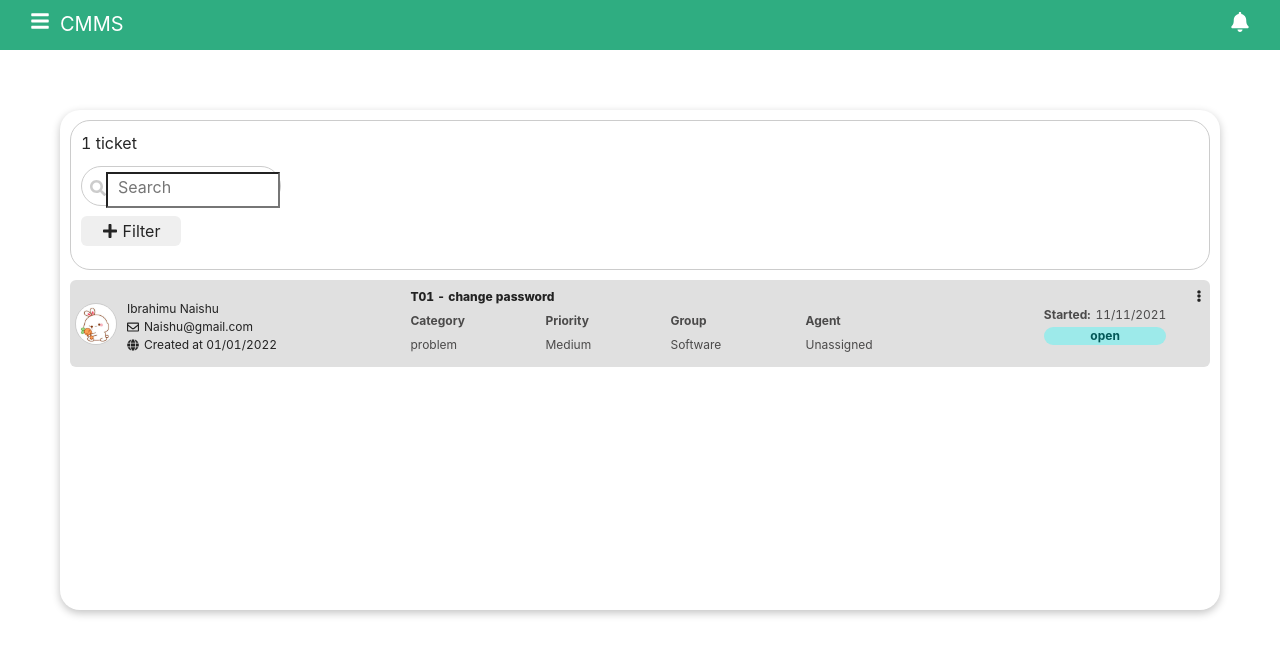
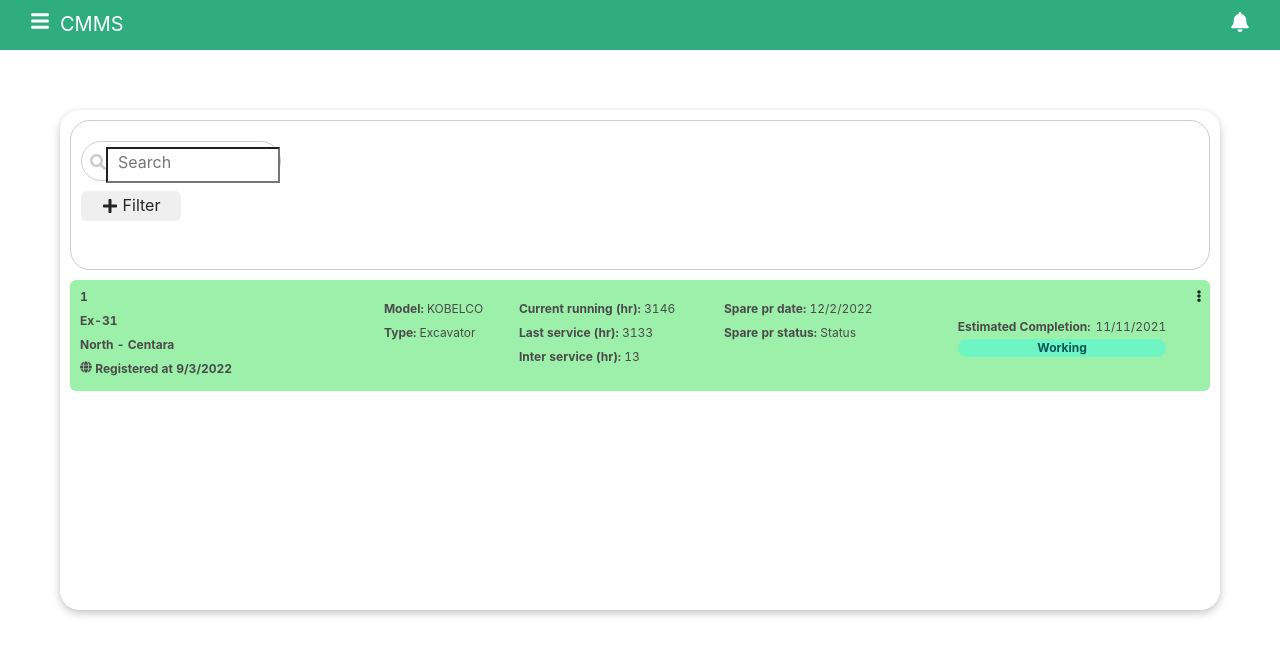
Before and after one commit to Usagi5677/cmms-prototype-frontend, a React (Create React App) app: page /machinaries in a window 1280 px wide. Shown: the top 654 px of the page. Built offline with nearby package versions, Linux system fonts and the light colour scheme.

Commit message:
FEAT: Add Machinaries Layout

```diff
--- a/src/containers/Machinaries/Machinaries.module.css
+++ b/src/containers/Machinaries/Machinaries.module.css
@@ -55,16 +55,7 @@
 .machinaries-container .machinaries-options-wrapper__filter > span {
   margin-left: 5px;
 }
-/*
-.machinaries-container .machinaries-list-wrapper {
-  width: 100%;
-  height: calc(100% - 160px);
-  margin-top: 10px;
-  border-radius: 20px;
-  border: 2px solid grey;
-  border-radius: 20px;
-}
-*/
+
 .machinaries-container .machinaries-wrapper {
   font-size: 0.75rem;
   display: flex;
@@ -73,7 +64,7 @@
   padding: 5px;
   margin: 10px 0;
   border-radius: 6px;
-  background-color: rgb(224, 224, 224);
+  background-color: rgb(156, 240, 170);
 }
 
 .machinaries-container .machinaries-wrapper__user-details-wrapper {
@@ -128,7 +119,7 @@
 }
 .machinaries-container .machinaries-wrapper__ticket-details__priority-wrapper {
   margin-left: 5px;
-  width: 125px;
+  width: 200px;
 }
 .machinaries-container .machinaries-wrapper__ticket-details__group-wrapper {
   margin-right: 5px;
@@ -136,7 +127,7 @@
 }
 .machinaries-container .machinaries-wrapper__ticket-details__agent-wrapper {
   margin-left: 5px;
-  width: 125px;
+  width: 150px;
 }
 
 .machinaries-container .machinaries-wrapper__ticket-details__category-title,
--- a/src/containers/Machinaries/Machinaries.tsx
+++ b/src/containers/Machinaries/Machinaries.tsx
@@ -1,4 +1,3 @@
-
 import {
   FaGlobe,
   FaRegEnvelope,
@@ -10,112 +9,290 @@ import classes from "./Machinaries.module.css";
 
 const Machinaries = () => {
   return (
-    <div className={classes['machinaries-container']}>
-      <div className={classes['machinaries-options-wrapper']}>
-        <div className={classes['machinaries-options-wrapper__ticket-amount']}>
-          1 ticket
-        </div>
-        <div className={classes['machinaries-options-wrapper__search-wrapper']}>
-          <div className={classes['machinaries-options-wrapper__search-wrapper_icon']}>
+    <div className={classes["machinaries-container"]}>
+      <div className={classes["machinaries-options-wrapper"]}>
+        <div className={classes["machinaries-options-wrapper__search-wrapper"]}>
+          <div
+            className={
+              classes["machinaries-options-wrapper__search-wrapper_icon"]
+            }
+          >
             <FaSearch />
           </div>
           <input type="text" name="" id="" placeholder="Search" />
         </div>
 
-        <button className={classes['machinaries-options-wrapper__filter']}>
+        <button className={classes["machinaries-options-wrapper__filter"]}>
           <FaPlus />
           <span>Filter</span>
         </button>
       </div>
-      <div className={classes['machinaries-wrapper']}>
-        <div className={classes['machinaries-wrapper__user-details-container']}>
-          <div className={classes['machinaries-wrapper__user-details-wrapper']}>
-            <img
-              className={classes['machinaries-wrapper__user-details__icon']}
-              src="./avatar.jpg"
-              alt=""
-            />
-            <div className={classes['machinaries-wrapper__user-details__user-info-wrapper']}>
-              <div className={classes['machinaries-wrapper__user-details__fullname']}>
-                Ibrahimu Naishu
-              </div>
-              <div className={classes['machinaries-wrapper__user-details__email-wrapper']}>
-                <div className={classes['machinaries-wrapper__user-details__email__icon']}>
-                  <FaRegEnvelope />
+      <div className={classes["machinaries-wrapper"]}>
+        <div className={classes["machinaries-wrapper__user-details-container"]}>
+          <div className={classes["machinaries-wrapper__user-details-wrapper"]}>
+            <div
+              className={
+                classes["machinaries-wrapper__ticket-details__info-wrapper"]
+              }
+            >
+              <div
+                className={
+                  classes[
+                    "machinaries-wrapper__ticket-details__priority-wrapper"
+                  ]
+                }
+              >
+                <div
+                  className={
+                    classes[
+                      "machinaries-wrapper__ticket-details__priority-title"
+                    ]
+                  }
+                >
+                  {" "}
+                  1{" "}
                 </div>
-                <div className={classes['machinaries-wrapper__user-details__email__text']}>
-                  Naishu@gmail.com
+                <div
+                  className={
+                    classes[
+                      "machinaries-wrapper__ticket-details__category-title"
+                    ]
+                  }
+                >
+                  Ex-31
                 </div>
-              </div>
-              <div className={classes['machinaries-wrapper__user-details__created-date-wrapper']}>
-                <div className={classes['machinaries-wrapper__user-details__created-date__icon']}>
-                  <FaGlobe />
+                <div
+                  className={
+                    classes[
+                      "machinaries-wrapper__ticket-details__category-title"
+                    ]
+                  }
+                >
+                  North - Centara
                 </div>
-                <div className={classes['machinaries-wrapper__user-details__created-date__date']}>
-                  Created at 01/01/2022
+                <div
+                  className={
+                    classes[
+                      "machinaries-wrapper__ticket-details__category-title"
+                    ]
+                  }
+                >
+                  <FaGlobe /> Registered at <span>9/3/2022</span>
                 </div>
               </div>
             </div>
           </div>
-          <div className={classes['machinaries-wrapper__divider']}></div>
-          <div className={classes['machinaries-wrapper__ticket-details-wrapper']}>
-            <div className={classes['machinaries-wrapper__ticket-details__title']}>
-              T01 - change password
-            </div>
-            <div className={classes['machinaries-wrapper__ticket-details__info-container']}>
-              <div className={classes['machinaries-wrapper__ticket-details__info-wrapper']}>
-                <div className={classes['machinaries-wrapper__ticket-details__category-wrapper']}>
-                  <div className={classes['machinaries-wrapper__ticket-details__category-title']}>
-                    Category
+          <div className={classes["machinaries-wrapper__divider"]}></div>
+          <div
+            className={classes["machinaries-wrapper__ticket-details-wrapper"]}
+          >
+            <div
+              className={classes["machinaries-wrapper__ticket-details__title"]}
+            ></div>
+            <div
+              className={
+                classes["machinaries-wrapper__ticket-details__info-container"]
+              }
+            >
+              <div
+                className={
+                  classes["machinaries-wrapper__ticket-details__info-wrapper"]
+                }
+              >
+                <div
+                  className={
+                    classes[
+                      "machinaries-wrapper__ticket-details__category-wrapper"
+                    ]
+                  }
+                >
+                  <div
+                    className={
+                      classes[
+                        "machinaries-wrapper__ticket-details__category-title"
+                      ]
+                    }
+                  >
+                    Model:{" "}
+                    <span
+                      className={
+                        classes[
+                          "machinaries-wrapper__ticket-details__group-name"
+                        ]
+                      }
+                    >
+                      KOBELCO
+                    </span>
                   </div>
-                  <div className={classes['machinaries-wrapper__ticket-details__category-type']}>
-                    problem
+                  <div
+                    className={
+                      classes[
+                        "machinaries-wrapper__ticket-details__category-title"
+                      ]
+                    }
+                  >
+                    Type:{" "}
+                    <span
+                      className={
+                        classes[
+                          "machinaries-wrapper__ticket-details__group-name"
+                        ]
+                      }
+                    >
+                      Excavator
+                    </span>
                   </div>
                 </div>
-                <div className={classes['machinaries-wrapper__ticket-details__priority-wrapper']}>
-                  <div className={classes['machinaries-wrapper__ticket-details__priority-title']}>
-                    Priority
+                <div
+                  className={
+                    classes[
+                      "machinaries-wrapper__ticket-details__priority-wrapper"
+                    ]
+                  }
+                >
+                  <div
+                    className={
+                      classes[
+                        "machinaries-wrapper__ticket-details__priority-title"
+                      ]
+                    }
+                  >
+                    Current running (hr):{" "}
+                    <span
+                      className={
+                        classes[
+                          "machinaries-wrapper__ticket-details__group-name"
+                        ]
+                      }
+                    >
+                      3146
+                    </span>
                   </div>
-                  <div className={classes['machinaries-wrapper__ticket-details__priority-type']}>
-                    Medium
+                  <div
+                    className={
+                      classes[
+                        "machinaries-wrapper__ticket-details__category-title"
+                      ]
+                    }
+                  >
+                    Last service (hr):{" "}
+                    <span
+                      className={
+                        classes[
+                          "machinaries-wrapper__ticket-details__group-name"
+                        ]
+                      }
+                    >
+                      3133
+                    </span>
+                  </div>
+                  <div
+                    className={
+                      classes[
+                        "machinaries-wrapper__ticket-details__category-title"
+                      ]
+                    }
+                  >
+                    Inter service (hr):{" "}
+                    <span
+                      className={
+                        classes[
+                          "machinaries-wrapper__ticket-details__group-name"
+                        ]
+                      }
+                    >
+                      13
+                    </span>
                   </div>
                 </div>
               </div>
-              <div className={classes['machinaries-wrapper__ticket-details__info-wrapper']}>
-                <div className={classes['machinaries-wrapper__ticket-details__group-wrapper']}>
-                  <div className={classes['machinaries-wrapper__ticket-details__group-title']}>
-                    Group
+              <div
+                className={
+                  classes["machinaries-wrapper__ticket-details__info-wrapper"]
+                }
+              >
+                <div
+                  className={
+                    classes[
+                      "machinaries-wrapper__ticket-details__agent-wrapper"
+                    ]
+                  }
+                >
+                  <div
+                    className={
+                      classes[
+                        "machinaries-wrapper__ticket-details__agent-title"
+                      ]
+                    }
+                  >
+                    Spare pr date:{" "}
+                    <span
+                      className={
+                        classes[
+                          "machinaries-wrapper__ticket-details__group-name"
+                        ]
+                      }
+                    >
+                      12/2/2022
+                    </span>
                   </div>
-                  <div className={classes['machinaries-wrapper__ticket-details__group-name']}>
-                    Software
-                  </div>
-                </div>
-                <div className={classes['machinaries-wrapper__ticket-details__agent-wrapper']}>
-                  <div className={classes['machinaries-wrapper__ticket-details__agent-title']}>
-                    Agent
-                  </div>
-                  <div className={classes['machinaries-wrapper__ticket-details__agent-name']}>
-                    Unassigned
+                  <div
+                    className={
+                      classes[
+                        "machinaries-wrapper__ticket-details__agent-title"
+                      ]
+                    }
+                  >
+                    Spare pr status:{" "}
+                    <span
+                      className={
+                        classes[
+                          "machinaries-wrapper__ticket-details__group-name"
+                        ]
+                      }
+                    >
+                      Status
+                    </span>
                   </div>
                 </div>
               </div>
             </div>
           </div>
-          <div className={classes['machinaries-wrapper__ticket-activity-wrapper']}>
-            <div className={classes['machinaries-wrapper__ticket-activity__started-wrapper']}>
-              <div className={classes['machinaries-wrapper__ticket-activity__started']}>
-                Started:
-                <span className={classes['machinaries-wrapper__ticket-activity__started-date']}>
+          <div
+            className={classes["machinaries-wrapper__ticket-activity-wrapper"]}
+          >
+            <div
+              className={
+                classes["machinaries-wrapper__ticket-activity__started-wrapper"]
+              }
+            >
+              <div
+                className={
+                  classes["machinaries-wrapper__ticket-activity__started"]
+                }
+              >
+                Estimated Completion:
+                <span
+                  className={
+                    classes[
+                      "machinaries-wrapper__ticket-activity__started-date"
+                    ]
+                  }
+                >
                   11/11/2021
                 </span>
               </div>
-              <div className={classes['machinaries-wrapper__ticket-activity__status']}>
-                open
+              <div
+                className={
+                  classes["machinaries-wrapper__ticket-activity__status"]
+                }
+              >
+                Working
               </div>
             </div>
           </div>
         </div>
-        <div className={classes['machinaries-wrapper__icon-wrapper']}>
+        <div className={classes["machinaries-wrapper__icon-wrapper"]}>
           <FaEllipsisV />
         </div>
       </div>
```
